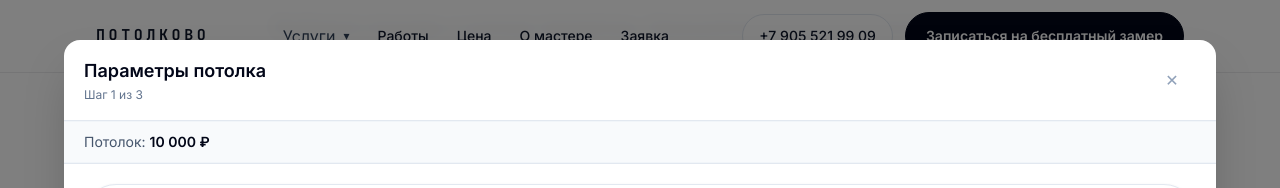
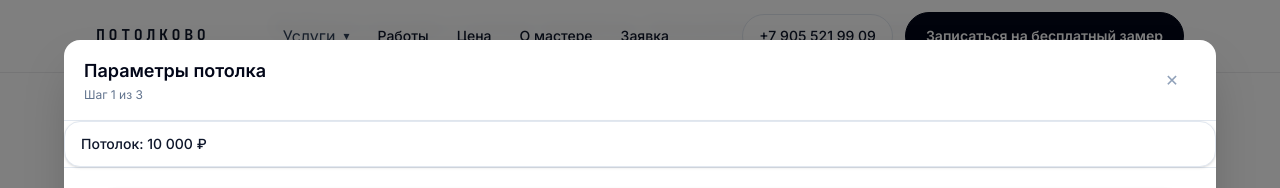
Before and after one commit to svladimirtsk-crypto/nextjs-potolkovo, a Next.js app: page / in a window 1280 px wide. Both pictures are taken after a click on the button "Рассчитать стоимость". Shown: the part 1787-1975 px from the top of the page. Built offline with nearby package versions, Linux system fonts and the light colour scheme.

Commit message:
Update price-strip.tsx

```diff
--- a/components/calculator-modal/price-strip.tsx
+++ b/components/calculator-modal/price-strip.tsx
@@ -1,77 +1,73 @@
 "use client";
-
-import { useMemo } from "react";
 
 import { useCalculatorModal } from "./calculator-modal-context";
 
-function fmt(value: number): string {
-  return new Intl.NumberFormat("ru-RU").format(Math.round(value));
+function fmt(n: number) {
+  return new Intl.NumberFormat("ru-RU").format(Math.round(n));
 }
-
-type ExtendedOptions = {
-  entryMode?: "lighting-first" | string;
-};
 
 export function PriceStrip() {
   const {
     ceilingTotal,
     lightingDiscountedTotal,
     currentStep,
+    step0SessionInteracted,
     options,
-    step0SessionInteracted,
   } = useCalculatorModal();
 
-  const extendedOptions = options as (typeof options & ExtendedOptions) | null;
-  const isLightingFirst = extendedOptions?.entryMode === "lighting-first";
-  const hasStep0Interaction = Boolean(step0SessionInteracted);
+  const showCeiling = currentStep === 0 || step0SessionInteracted;
+  const displayCeiling = showCeiling ? ceilingTotal : 0;
+  const hasLighting = lightingDiscountedTotal > 0;
 
-  const hideCeilingPrice = isLightingFirst && !hasStep0Interaction;
-  const safeCeilingTotal = Number(ceilingTotal ?? 0);
-  const safeLightingTotal = Number(lightingDiscountedTotal ?? 0);
+  // Если потолок скрыт (lighting-first и Step0 не трогали), то "итого" показываем только по свету,
+  // чтобы не давить потолком/не показывать старые значения из snapshot.
+  const displayTotal = showCeiling ? displayCeiling + lightingDiscountedTotal : lightingDiscountedTotal;
 
-  const visibleCeilingTotal = hideCeilingPrice ? 0 : safeCeilingTotal;
-
-  const visibleGrandTotal = useMemo(() => {
-    return visibleCeilingTotal + safeLightingTotal;
-  }, [visibleCeilingTotal, safeLightingTotal]);
-
-  if (visibleCeilingTotal <= 0 && safeLightingTotal <= 0) {
+  // P0.3: placeholder на шаге 0 пока ничего не выбрано
+  if (displayCeiling === 0 && !hasLighting) {
     if (currentStep !== 0) return null;
 
     return (
-      <div className="flex shrink-0 items-center border-y border-slate-100 bg-slate-50 px-5 py-2.5 text-sm text-slate-400">
-        Выберите параметры - стоимость появится здесь
+      <div className="rounded-2xl border border-slate-200 bg-white px-4 py-3 text-sm text-slate-700 shadow-sm">
+        Выберите параметры — стоимость появится здесь
       </div>
     );
   }
 
+  // Lighting-first: показываем только свет, потолок — аккуратной подсказкой
+  if (!showCeiling && hasLighting) {
+    const showHint = options?.entryMode === "lighting-first";
+
+    return (
+      <div className="rounded-2xl border border-slate-200 bg-white px-4 py-3 text-sm text-slate-900 shadow-sm">
+        <span className="font-medium">
+          Свет: {fmt(lightingDiscountedTotal)} ₽ <span className="text-emerald-700">−15%</span>
+        </span>
+
+        <span className="text-slate-500"> · </span>
+
+        <span className="text-slate-700">Итого по свету: ~{fmt(displayTotal)} ₽</span>
+
+        {showHint ? (
+          <span className="text-slate-500"> · Потолок — после выбора параметров на шаге 1</span>
+        ) : null}
+      </div>
+    );
+  }
+
+  // Обычный режим: показываем потолок (и свет, если есть)
   return (
-    <div className="flex shrink-0 flex-wrap items-center gap-x-4 gap-y-1 border-y border-slate-100 bg-slate-50 px-5 py-2.5 text-sm">
-      <span className="text-slate-600">
-        Потолок:{" "}
-        {hideCeilingPrice ? (
-          <span className="font-medium text-slate-500">
-            Укажите параметры потолка - добавим стоимость монтажа
+    <div className="rounded-2xl border border-slate-200 bg-white px-4 py-3 text-sm text-slate-900 shadow-sm">
+      <span className="font-medium">Потолок: {fmt(displayCeiling)} ₽</span>
+
+      {hasLighting ? (
+        <>
+          <span className="text-slate-500"> · </span>
+          <span className="font-medium">
+            Свет: {fmt(lightingDiscountedTotal)} ₽ <span className="text-emerald-700">−15%</span>
           </span>
-        ) : (
-          <span className="font-semibold text-slate-950">{fmt(visibleCeilingTotal)} ₽</span>
-        )}
-      </span>
-
-      {safeLightingTotal > 0 ? (
-        <>
-          <span className="hidden text-slate-300 sm:inline" aria-hidden="true">
-            ·
-          </span>
-          <span className="text-slate-600">
-            Свет:{" "}
-            <span className="font-semibold text-slate-950">{fmt(safeLightingTotal)} ₽</span>{" "}
-            <span className="text-xs font-medium text-emerald-600">-15%</span>
-          </span>
-          <span className="hidden text-slate-300 sm:inline" aria-hidden="true">
-            ·
-          </span>
-          <span className="font-semibold text-slate-950">Итого: ~{fmt(visibleGrandTotal)} ₽</span>
+          <span className="text-slate-500"> · </span>
+          <span className="font-semibold">Итого: ~{fmt(displayTotal)} ₽</span>
         </>
       ) : null}
     </div>
```
